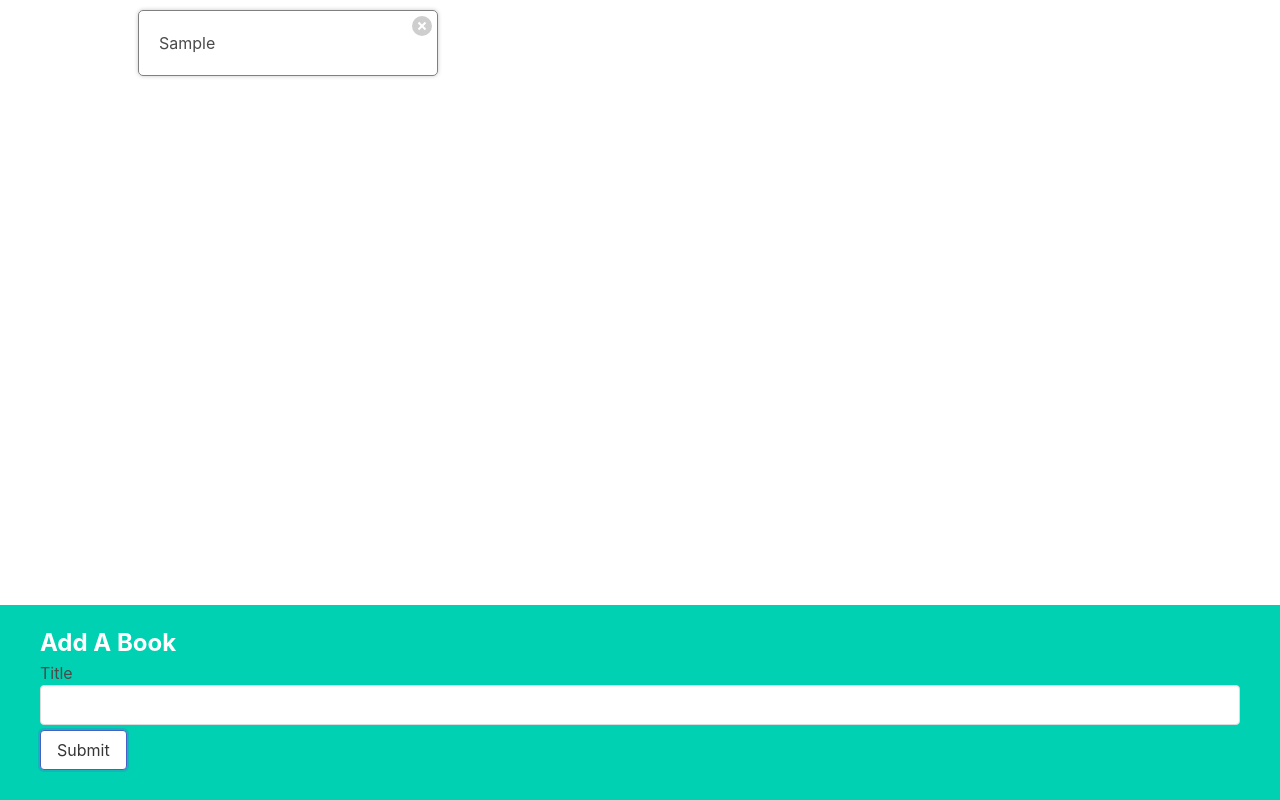
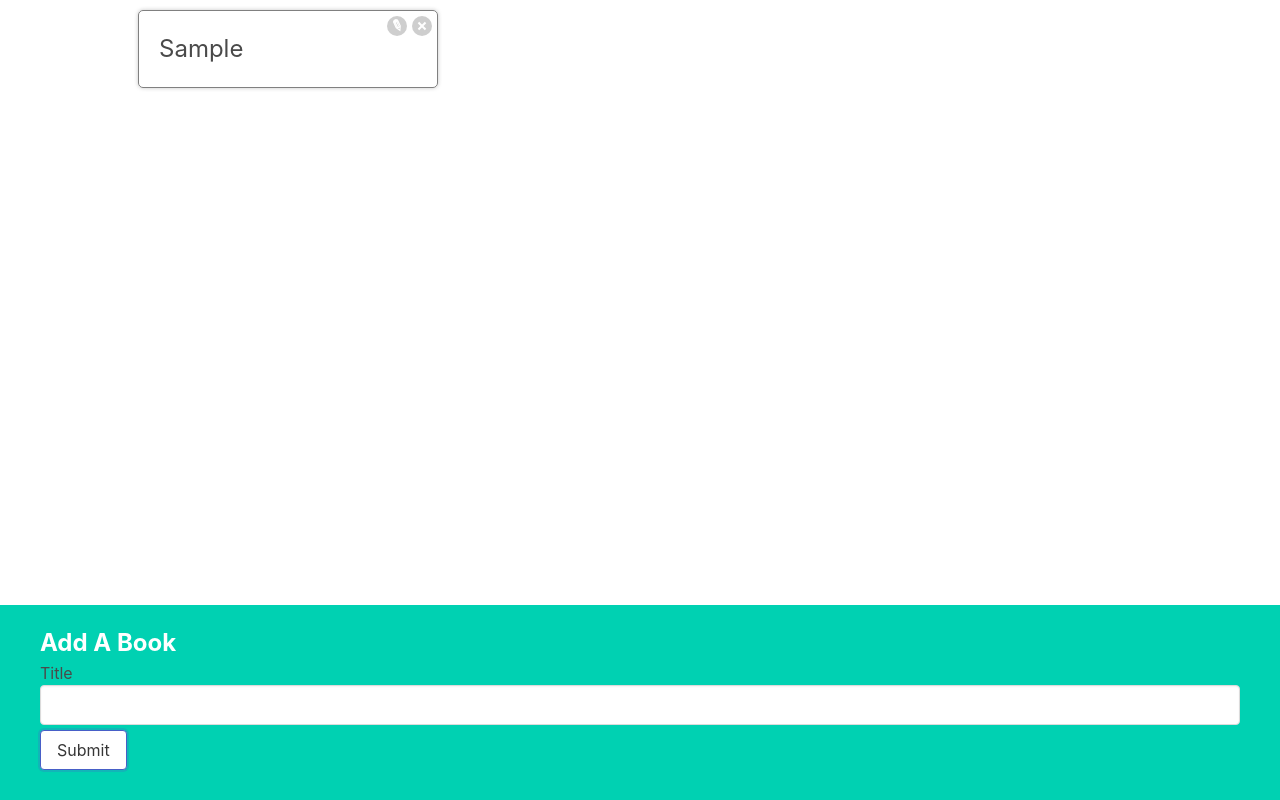
Before and after one commit to YogaRecodingDNA/personal-reading-list-app, a React (Vite) app: page / in a window 1280 px wide. Both pictures are taken after typing "Sample" into the empty fields and a click on the button "Submit". Built offline with nearby package versions, Linux system fonts and the light colour scheme.

Commit message:
EDIT BOOK: Functionality, styling

```diff
--- a/src/App.jsx
+++ b/src/App.jsx
@@ -17,6 +17,18 @@ const addBook = (title) => {
     setBooks(updatedBooks);
   };
 
+  const editBookById = (id, newTitle) => {
+    const updatedBooks = books.map((book) => {
+      if(book.id === id) {
+        return { ...book, title: newTitle };
+      }
+
+      return book;
+    });
+
+    setBooks(updatedBooks);
+  };
+
   const deleteBookById = (id) => {
     const updatedBooks = books.filter((book) => book.id !== id);
 
@@ -25,7 +37,7 @@ const deleteBookById = (id) => {
 
   return (
     <div className="app">
-      <BookList books={books} onDelete={deleteBookById} />
+      <BookList books={books} onEdit={editBookById} onDelete={deleteBookById} />
       <AddBook onAdd={addBook} />
     </div>
   );
--- a/src/components/BookList.jsx
+++ b/src/components/BookList.jsx
@@ -1,10 +1,10 @@
 import React from 'react';
 import ShowBook from './ShowBook';
 
-const BookList = ({ books, onDelete }) => {
+const BookList = ({ books, onEdit, onDelete }) => {
 
   const renderedBooks = books.map((book) => {
-    return <ShowBook onDelete={onDelete} key={book.id} book={book} />;
+    return <ShowBook onEdit={onEdit} onDelete={onDelete} key={book.id} book={book} />;
   });
 
   return (
--- a/src/components/EditBook.jsx
+++ b/src/components/EditBook.jsx
@@ -1,17 +1,37 @@
-import React from 'react'
+import { useState } from 'react'
 
-const EditBook = () => {
+const EditBook = ({ book, onSubmit }) => {
+  const [title, setTitle] = useState(book.title);
+
+  const handleChange = (event) => {
+    setTitle(event.target.value);
+  }
+
+  const handleSubmit = (event) => {
+    event.preventDefault(); // Command control of form
+
+    onSubmit(book.id, title); // Current book plus current state title
+    console.log("New title is ", title);
+  }
+
   return (
-    <div>EditBook</div>
+    <form className="book-edit" onSubmit={handleSubmit}>
+      <label>Title</label>
+      <input className="input" value={title} onChange={handleChange} />
+      <button className="button is-primary">
+        Save
+      </button>
+    </form>
   )
 }
 
-export default EditBook
+export default EditBook;
+
 
 /* COMPONENT HEIRARCHY
 ------------------ APP ----------------------
-                /       \
-         AddBook         BookList
-                        /        \
-                ShowBook          EditBook
+                /      \
+         AddBook        BookList
+                       /        \
+              ShowBook          EditBook
 */
--- a/src/components/ShowBook.jsx
+++ b/src/components/ShowBook.jsx
@@ -1,15 +1,35 @@
-import React from 'react';
+import { useState } from 'react';
+import EditBook from './EditBook';
 
-const ShowBook = ({ book, onDelete }) => {
-  const handleDelete = () => {
+const ShowBook = ({ book, onEdit, onDelete }) => {
+  const [viewEdit, setViewEdit] = useState(false);
+
+  const handleDeleteClick = () => {
     onDelete(book.id);
   };
 
+  const handleEditClick = () => {
+    setViewEdit(!viewEdit);
+  }
+
+  const handleSubmit = (id, newTitle) => {
+    setViewEdit(false);
+    onEdit(id, newTitle);
+  }
+
+  let display = <h3>{book.title}</h3>;
+  if (viewEdit) {
+    display = <EditBook book={book} onSubmit={handleSubmit} />;
+  }
+
   return (
     <div className='book-show'>
-      {book.title}
+      <div>{display}</div>
       <div className="actions">
-        <button className="delete" onClick={handleDelete}>
+        <button className="edit" onClick={handleEditClick}>
+          Edit
+        </button>
+        <button className="delete" onClick={handleDeleteClick}>
           Delete
         </button>
       </div>
```
Lines whose indentation alone changed are shown as unchanged.
